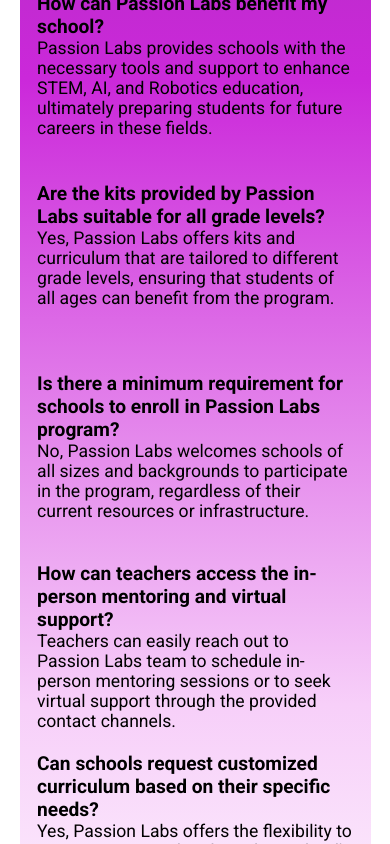
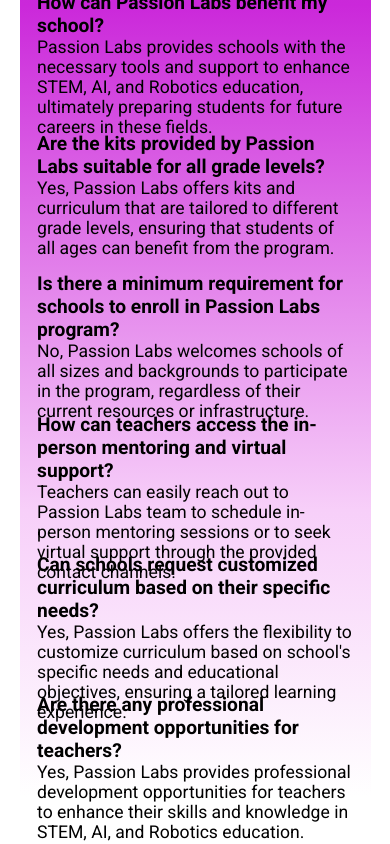
Before and after one commit to Puneet-Amrutkar/Passion-Labs-Frontend, a React (Create React App) app: page / in a window 390 px wide. Shown: the part 2660-3504 px from the top of the page. Built offline with nearby package versions, Linux system fonts and the light colour scheme.

Commit message:
vercel fixed

```diff
--- a/src/components/Faqs.css
+++ b/src/components/Faqs.css
@@ -62,12 +62,31 @@
     transition: transform 0.5s ease;
 }
 
+.faqsbox-1
+{
+    width: 45%;
+    height: 175px;
+    border-radius: 15px;
+    padding-left: 1%;
+    padding-right: 1%;
+    margin-top: -1%;
+    transition: transform 0.5s ease;
+}
+
 .faqsbox:hover
 {
     transform: scale(1.05);
 }
 
 .faqswiseheading
+{
+    font-size: 150%;
+    font-weight: 600;
+    margin-top: 0.5%;
+    margin-bottom: -0.5%;
+}
+
+.faqswiseheading-1
 {
     font-size: 150%;
     font-weight: 600;
@@ -98,21 +117,30 @@
         background: rgb(173,48,187);
         background: linear-gradient(180deg, #ad30bb 7%, rgba(203,40,218,1) 27%, rgba(247,207,249,1) 71%, rgba(255,255,255,1) 96%);
         height: auto;
-        padding-top: 0.3%;
+        gap: 0;
+        /* padding-top: 0.3%; */
     }
 
-    .faqscontain
+    /* .faqscontain
     {
         display: flex;
         flex-direction: column;
         justify-content: center;
         align-items: center;
-    }
+    } */
 
     .faqsbox
     {
         width: 90%;
         margin-top: 0%;
+        height: 150px;
+    }
+
+    .faqsbox-1
+    {
+        width: 90%;
+        margin-top: -7%;
+        height: 150px;
     }
 
     .faqswiseheading
@@ -120,7 +148,6 @@
         margin-top: 0%;
         font-size: 120%;
     }
-
     .faqswisecontent
     {
         margin-top: 0.5%;
--- a/src/components/Faqs.js
+++ b/src/components/Faqs.js
@@ -33,23 +33,23 @@
             <p className='faqswiseheading'>How can Passion Labs benefit my school?</p>
             <p className='faqswisecontent'>Passion Labs provides schools with the necessary tools and support to enhance STEM, AI, and Robotics education, ultimately preparing students for future careers in these fields.</p>
         </div>
-        <div className='faqsbox'>
+        <div className='faqsbox-1'>
             <p className='faqswiseheading'>Are the kits provided by Passion Labs suitable for all grade levels?</p>
             <p className='faqswisecontent'>Yes, Passion Labs offers kits and curriculum that are tailored to different grade levels, ensuring that students of all ages can benefit from the program.</p>
         </div>
-        <div className='faqsbox'>
+        <div className='faqsbox-1'>
             <p className='faqswiseheading'>Is there a minimum requirement for schools to enroll in Passion Labs program?</p>
             <p className='faqswisecontent'>No, Passion Labs welcomes schools of all sizes and backgrounds to participate in the program, regardless of their current resources or infrastructure.</p>
         </div>
-        <div className='faqsbox'>
+        <div className='faqsbox-1'>
             <p className='faqswiseheading'>How can teachers access the in-person mentoring and virtual support?</p>
             <p className='faqswisecontent'>Teachers can easily reach out to Passion Labs team to schedule in-person mentoring sessions or to seek virtual support through the provided contact channels.</p>
         </div>
-        <div className='faqsbox'>
+        <div className='faqsbox-1'>
             <p className='faqswiseheading'>Can schools request customized curriculum based on their specific needs?</p>
             <p className='faqswisecontent'>Yes, Passion Labs offers the flexibility to customize curriculum based on school's specific needs and educational objectives, ensuring a tailored learning experience.</p>
         </div>
-        <div className='faqsbox'>
+        <div className='faqsbox-1'>
             <p className='faqswiseheading'>Are there any professional development opportunities for teachers?</p>
             <p className='faqswisecontent'>Yes, Passion Labs provides professional development opportunities for teachers to enhance their skills and knowledge in STEM, AI, and Robotics education.</p>
         </div>
--- a/src/components/Navbar.css
+++ b/src/components/Navbar.css
@@ -1,6 +1,7 @@
 *
 {
     scroll-behavior: smooth;
+    padding: none;
 }
 
 .navbar {
```
